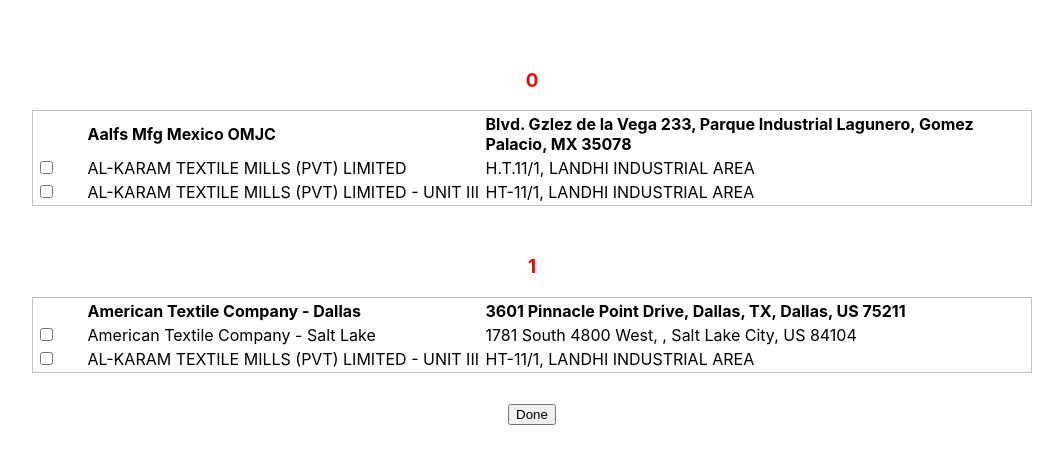
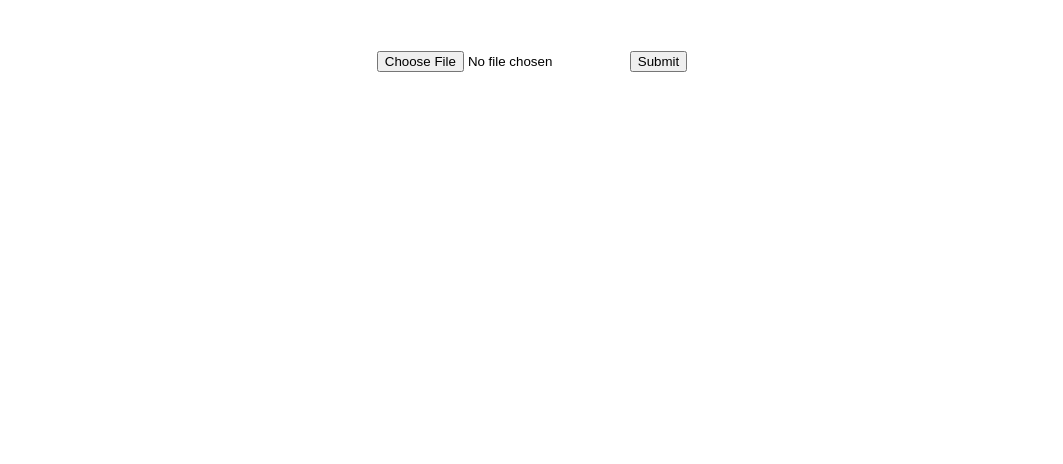
Before and after one commit to quy-ng/active-learning-siamease, a React (Create React App) app in the folder webapp/: page / in a window 1280 px wide. Shown: the top 464 px of the page, without its empty margins (108-1171 px from the left). Built offline with nearby package versions, Linux system fonts and the light colour scheme.

Commit message:
Hook to API

```diff
--- a/webapp/src/App.tsx
+++ b/webapp/src/App.tsx
@@ -1,42 +1,61 @@
 import React, {createRef, FormEvent, useEffect, useState} from 'react';
 import './App.css';
 import axios from 'axios';
-import dataJson from './sample/data.json'
+
+const API_ROOT = 'http://127.0.0.1:5000';
 
 function App() {
   const $ref = createRef<any>();
   const [data, setData] = useState<any[]>([]);
-  const [transactionId, setTransactionId] = useState<number>(-1);
+  const [transactionId, setTransactionId] = useState<string>('');
+  const [userInput, setUserInput] = useState<string>('n');
 
   useEffect(() => {
-    setData(dataJson.data);
-  }, []);
+    if (transactionId) {
+      // get extracted entries after 10s
+      setTimeout(() => {
+        axios.post(`${API_ROOT}/status`, {
+          task_id: transactionId
+        }).then((response) => {
+          setData(response.data.data);
+          console.log('Get data successfully', response.data.data);
+        })
+      }, 10000)
+    }
+  }, [transactionId]);
 
   const onFileSubmit = (e: FormEvent) => {
     e.preventDefault();
     const file = $ref.current.files[0];
     const formData = new FormData();
     formData.append('file', file);
-    axios.post('/upload-csv', formData, {
+    axios.post(`${API_ROOT}/upload`, formData, {
       headers: {
         'Content-Type': 'multipart/form-data'
       }
     }).then((response) => {
-      // Do something here, set transaction id
-      // setTransactionId()
-      setData(response.data);
+      const taskId = response.data.task_id;
+      console.log('uploaded file successfully with task id', taskId);
+      setTransactionId(taskId);
     }).catch(() => {
       console.log('Upload failed');
     })
   }
   const onDone = () => {
-    //DO SOMETHING HERE
-    console.log('Done');
+    axios.post(`${API_ROOT}/submit`, {
+      task_id: transactionId,
+      user_input: userInput, // should be changeable
+      data
+    }).then(() => {
+      console.log('Final submission is successfully');
+      // if user_input is 'n' clear all data and getting back to the first step
+      setData([]);
+    })
   }
 
   return (
     <div style={{textAlign: "center", padding: 50}}>
-      {!data && (
+      {data.length === 0 && (
         <form onSubmit={onFileSubmit}>
           <input type="file" name="file" ref={$ref}/>
           <button type="submit">Submit</button>
@@ -56,19 +75,22 @@
                   </tr>
                   </thead>
                   <tbody>
-                  {entries?.b.map((subEntry: any[], subIndex: number) => (
+                  {entries?.b.map((subEntry: any[], subIndex: number) => {
+                    subEntry[2] = false;
+                    return (
                       <tr key={subIndex}>
                         <td>
                           <input type="checkbox"
                             onChange={event => {
-                            entries[3] = event.target.checked;
+                              subEntry[2] = event.target.checked;
                             }}
                           />
                         </td>
                         <td>{subEntry[0]}</td>
                         <td>{subEntry[1]}</td>
                       </tr>
-                  ))}
+                    )
+                  })}
                   </tbody>
                 </table>
                 <br/>
```
Lines whose indentation alone changed are shown as unchanged.
